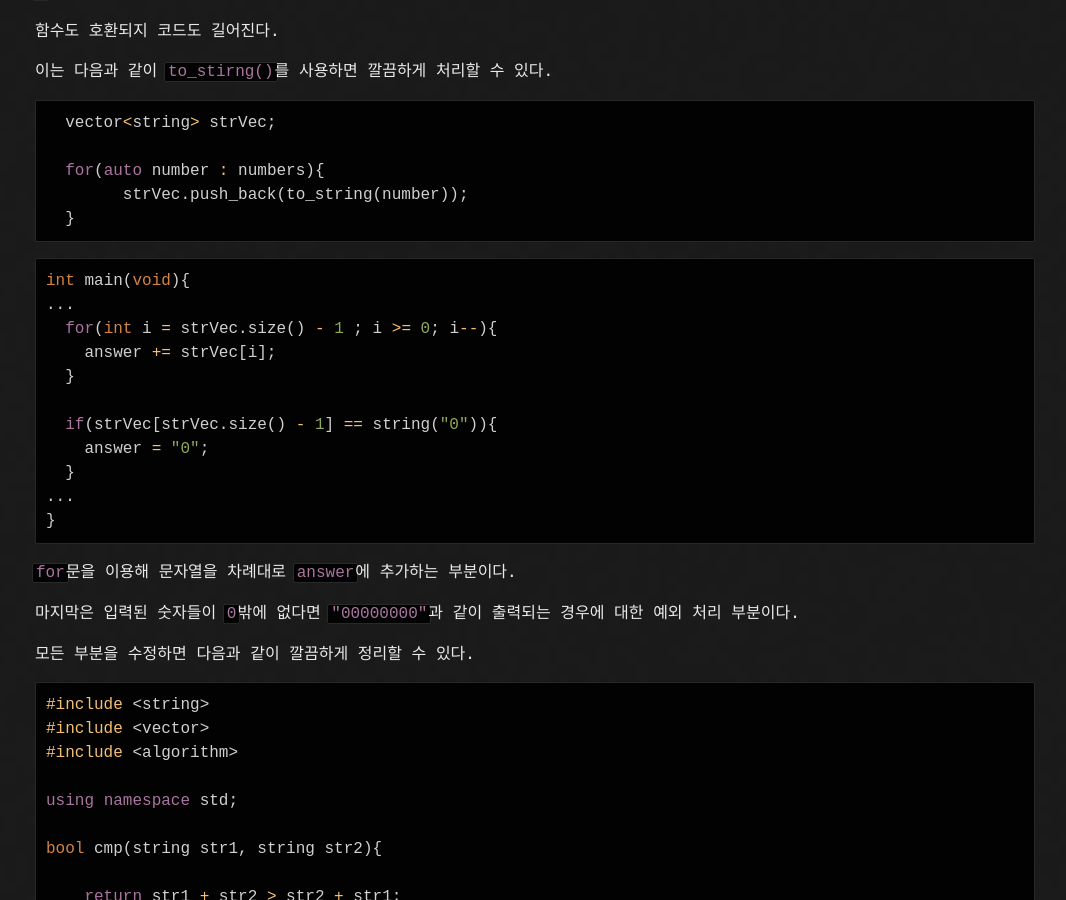
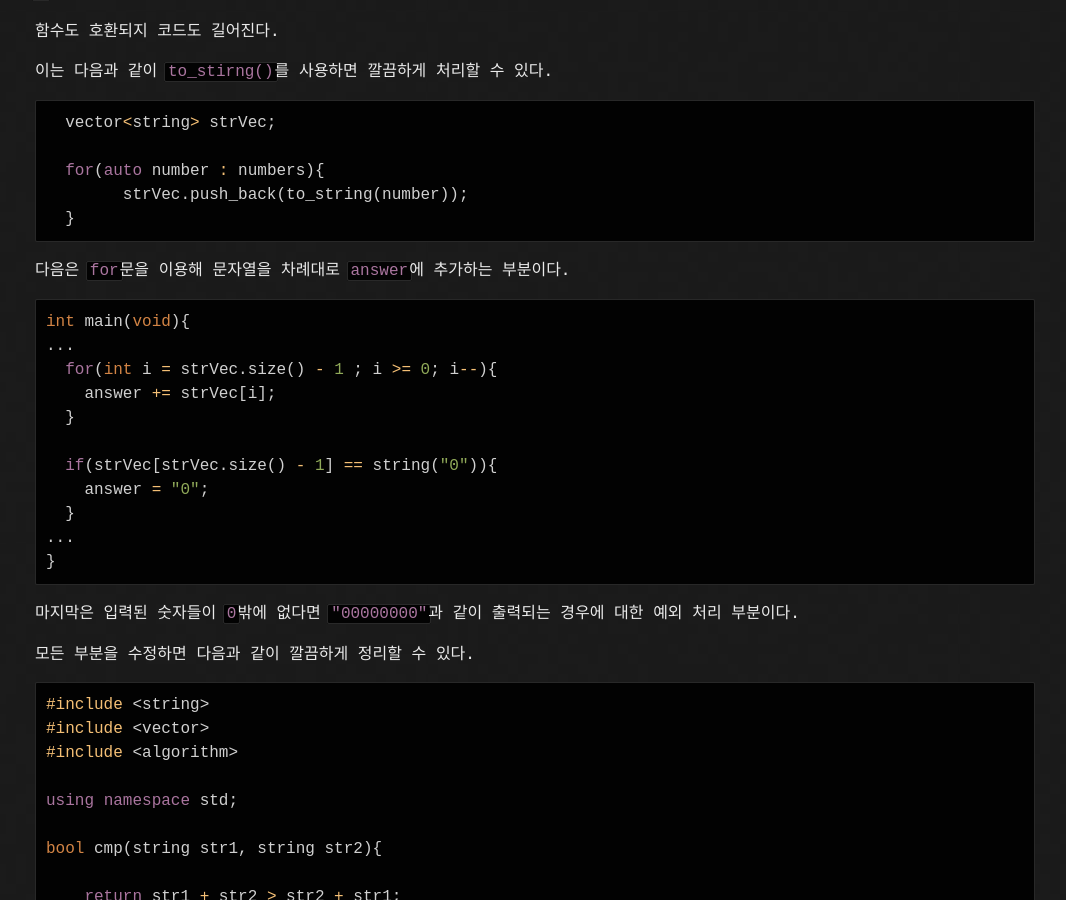
Before and after one commit to CodeNinja1126/CodeNinja1126.github.io, a Jekyll site: the page built from _posts/2020-10-19-005.md, in a window 1280 px wide and 900 px high, scrolled down 3181 px. Shown: the whole window, without its empty margins (105-1171 px from the left). Built offline with Jekyll 4.4.1, drawn with Linux system fonts in a browser that asks for light colours; some of the changed lines change nothing that is shown.

Commit message:
Update 2020-10-19-005.md

````diff
--- a/_posts/2020-10-19-005.md
+++ b/_posts/2020-10-19-005.md
@@ -149,6 +149,7 @@ int main(void){
   }
 ```
 
+다음은 `for`문을 이용해 문자열을 차례대로 `answer`에 추가하는 부분이다.
 
 ```c++
 int main(void){
@@ -163,7 +164,6 @@ int main(void){
 ...
 }
 ```
-`for`문을 이용해 문자열을 차례대로 `answer`에 추가하는 부분이다.
 
 마지막은 입력된 숫자들이 `0`밖에 없다면 `"00000000"`과 같이 출력되는 경우에 대한 예외 처리 부분이다.
 
````
